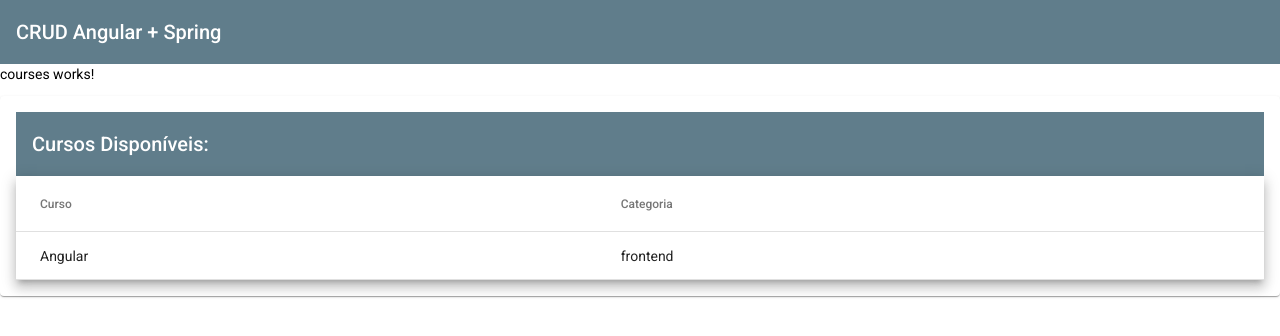
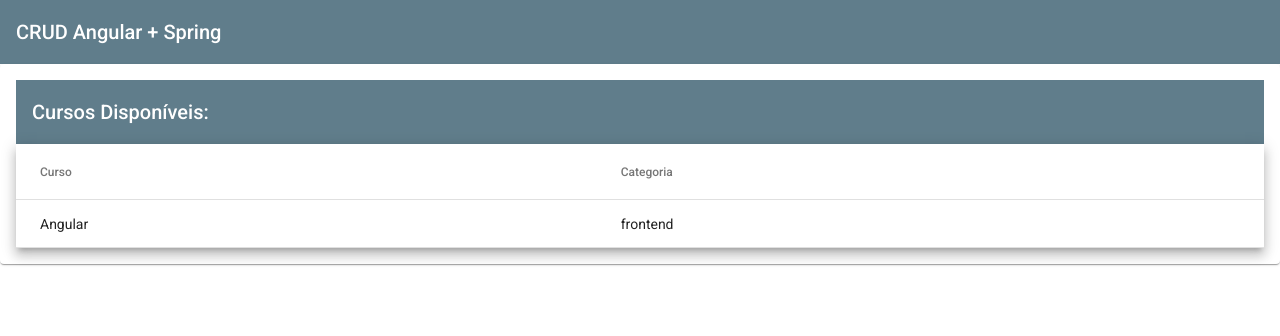
Before and after one commit to zomcarlos/angular, an Angular app: page /cursos in a window 1280 px wide. Shown: the top 336 px of the page. Built offline with nearby package versions, Linux system fonts and the light colour scheme.

Commit message:
comentários e organização (não houve alteração no código)

```diff
--- a/src/app/courses/courses/courses.component.html
+++ b/src/app/courses/courses/courses.component.html
@@ -1,7 +1,7 @@
-<p>courses works!</p>
 <mat-card>
   <mat-toolbar color="primary">Cursos Disponíveis:</mat-toolbar>
   <table mat-table [dataSource]="courses" class="mat-elevation-z8">
+
     <!-- Name Column -->
     <ng-container matColumnDef="name">
       <th mat-header-cell *matHeaderCellDef> Curso </th>
--- a/src/app/courses/courses/courses.component.ts
+++ b/src/app/courses/courses/courses.component.ts
@@ -13,6 +13,7 @@ export class CoursesComponent implements OnInit {
       _id: "01",
       name: "Angular",
       category: "frontend"
+      //exemplo de tabela que será utilizada no projeto;
     }
   ];
   displayedColumns = ['name', 'category'];
```
